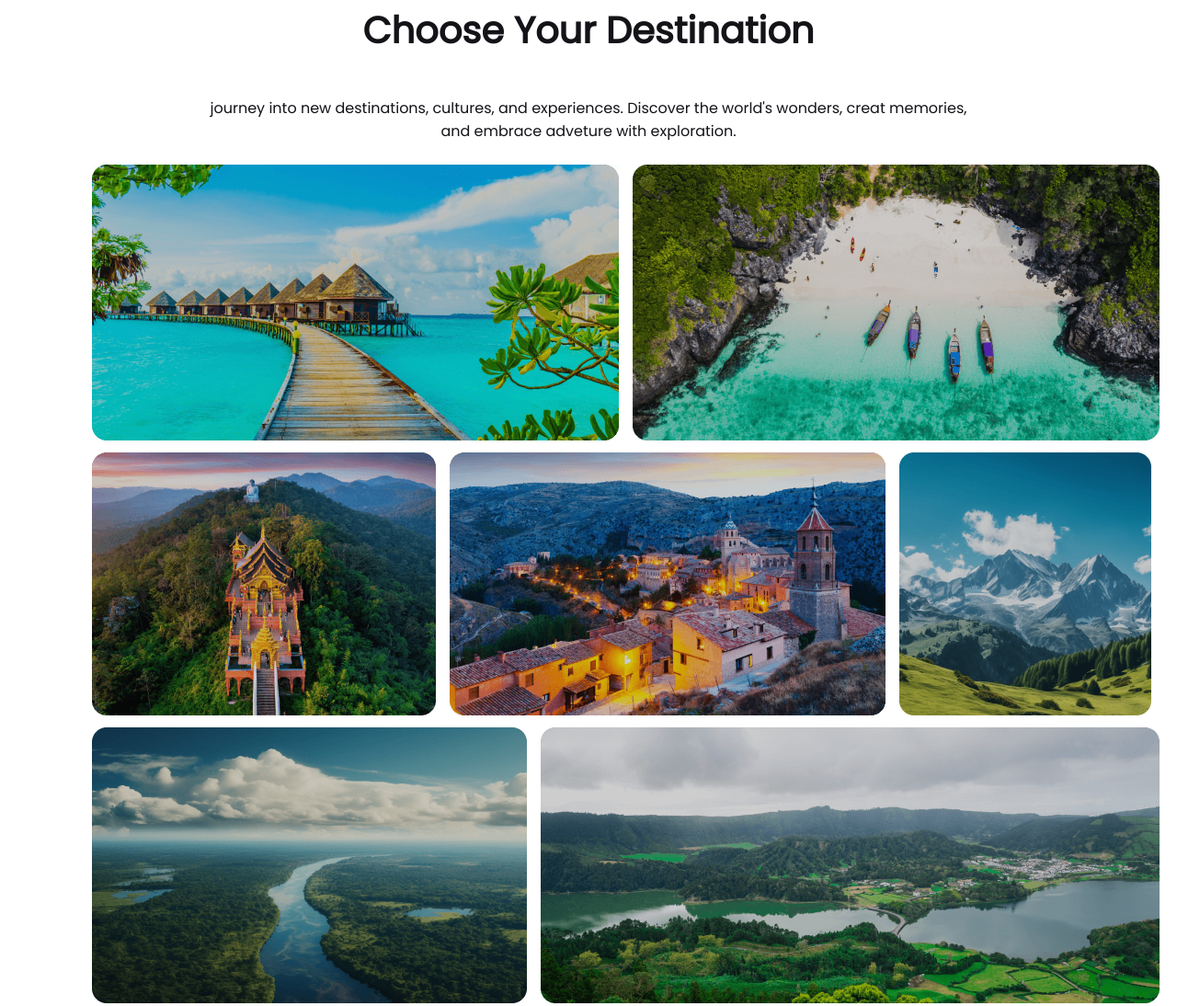
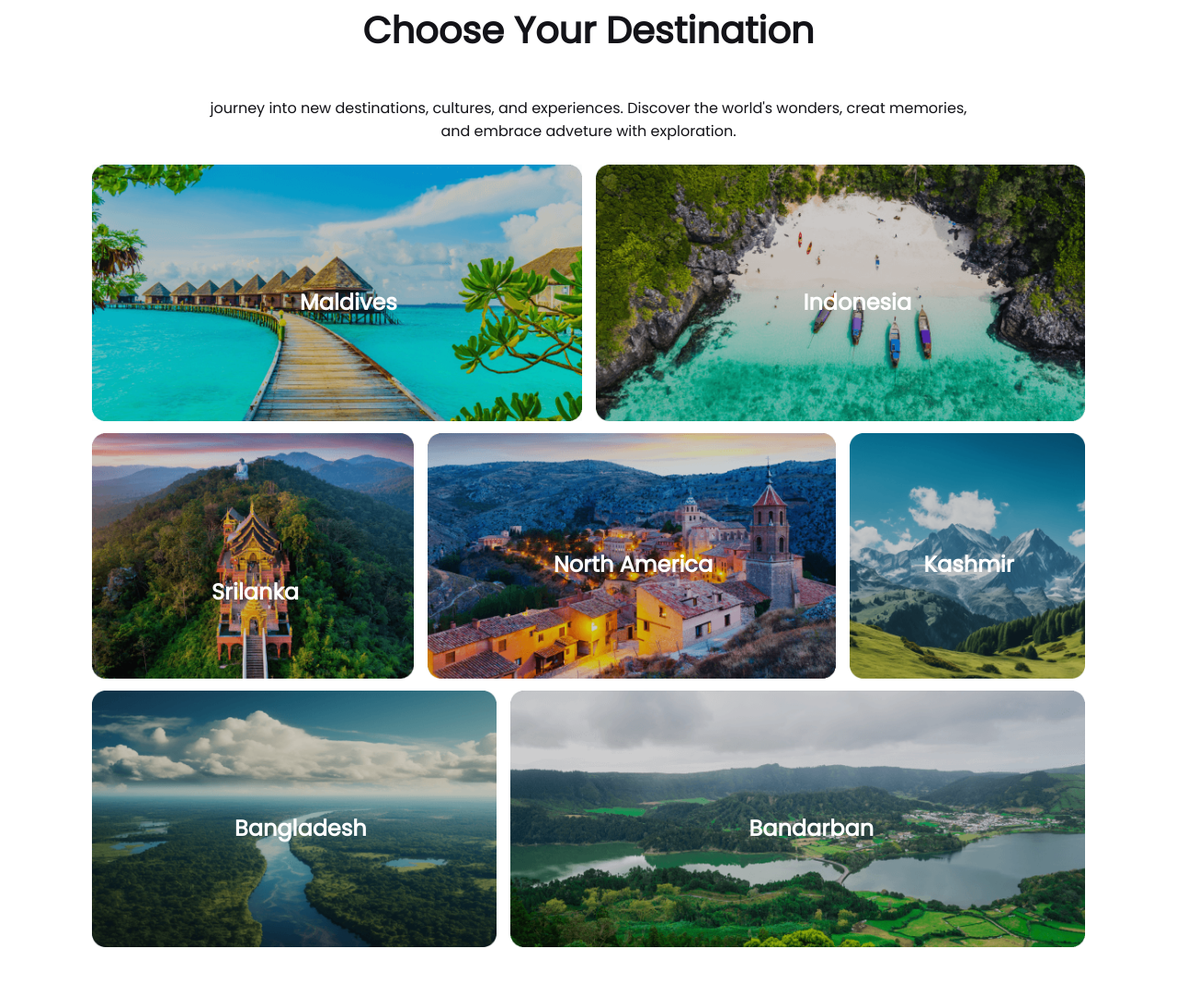
Before and after one commit to abunaim34/A2-travel-world, a plain HTML site: page index.html in a window 1280 px wide. Shown: the part 1627-2721 px from the top of the page at 92% size. Drawn offline with Linux system fonts and the light colour scheme.

Commit message:
assignment tow last commit

```diff
--- a/index.css
+++ b/index.css
@@ -166,10 +166,56 @@ ul li{
     gap: 15px;
 }
 
-.caption{
+.name{
+    height: auto;
     position: relative;
-    left: -30%;
-    bottom: -60px;
+}
+
+.name img{
+    display: block;
+    width: 100%;
+}
+
+.maldives{
+    position: absolute;
+    top: 132px;
+    left: 226px;
+    color: white;
+}
+
+.srilanka{
+    position: absolute;
+    top: 155px;
+    left: 130px;
+    color: white;
+}
+
+.amrica{
+    position: absolute;
+    top: 125px;
+    left: 137px;
+    color: white;
+}
+
+.kashmir{
+    position: absolute;
+    top: 125px;
+    left: 81px;
+    color: #fff;
+}
+
+.bangla{
+    position: absolute;
+    top: 132px;
+    left: 155px;
+    color: #fff;
+}
+
+.bandorban{
+    position: absolute;
+    top: 132px;
+    left: 260px;
+    color: white;
 }
 
 /*service  */
@@ -444,6 +490,27 @@ span{
         margin-top: 40px;
     }
 
+    .maldives{
+        left: 126px;
+        top: 75px;
+    }
+
+
+    .kashmir{
+        top: 200px;
+        left: 130px;
+    }
+
+    .bangla{
+        top: 75px;
+        left: 111px;
+    }
+
+    .bandorban{
+        top: 75px;
+        left: 111px;
+    }
+
     .service-content{
         flex-direction: column;
     }
--- a/index.html
+++ b/index.html
@@ -102,17 +102,41 @@
 
             <div class="destination">
                     <div class="destination-img">
+                        <div class="name">
                             <img src="./Images/Rectangle 5.png" alt="">
+                            <div class="maldives"><h2>Maldives</h2></div>
+                        </div>
+                            <div class="name">
                                 <img src="./Images/Rectangle 8.png" alt="">
+                                <div class="maldives"><h2>Indonesia</h2></div>
                             </div>
+                    </div>
+
                     <div class="destination-img">
+                        <div class="name">
                             <img src="./Images/Rectangle 6.png" alt="">
+                            <div class="srilanka"><h2>Srilanka</h2></div>
+                        </div>
+                        <div class="name">
                             <img src="./Images/Rectangle 7.png" alt="">
+                            <div class="amrica"><h2>North America</h2></div>
+                        </div>
+                        <div class="name">
                             <img src="./Images/Rectangle 9.png" alt="">
+                            <div class="kashmir"><h2>Kashmir</h2></div>
                         </div>
+                    </div>
+
                     <div class="destination-img">
+                        <div class="name">
                             <img src="./Images/Rectangle 11.png" alt="">
+                            <div class="bangla"><h2>Bangladesh</h2></div>
+                        </div>
+                        <div class="name">
                             <img src="./Images/Rectangle 10.png" alt="">
+                            <div class="bandorban"><h2>Bandarban</h2></div>
+                        </div>
+
                     </div>
             </div>
         </div>
```
Lines whose indentation alone changed are shown as unchanged.
